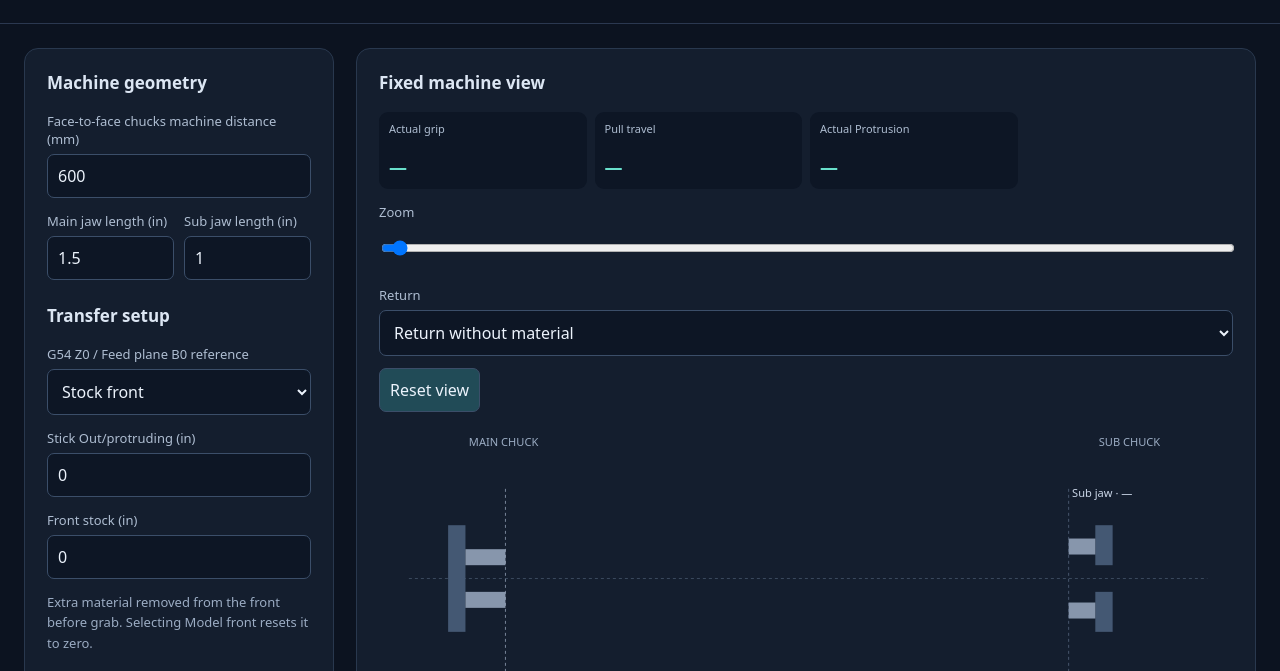
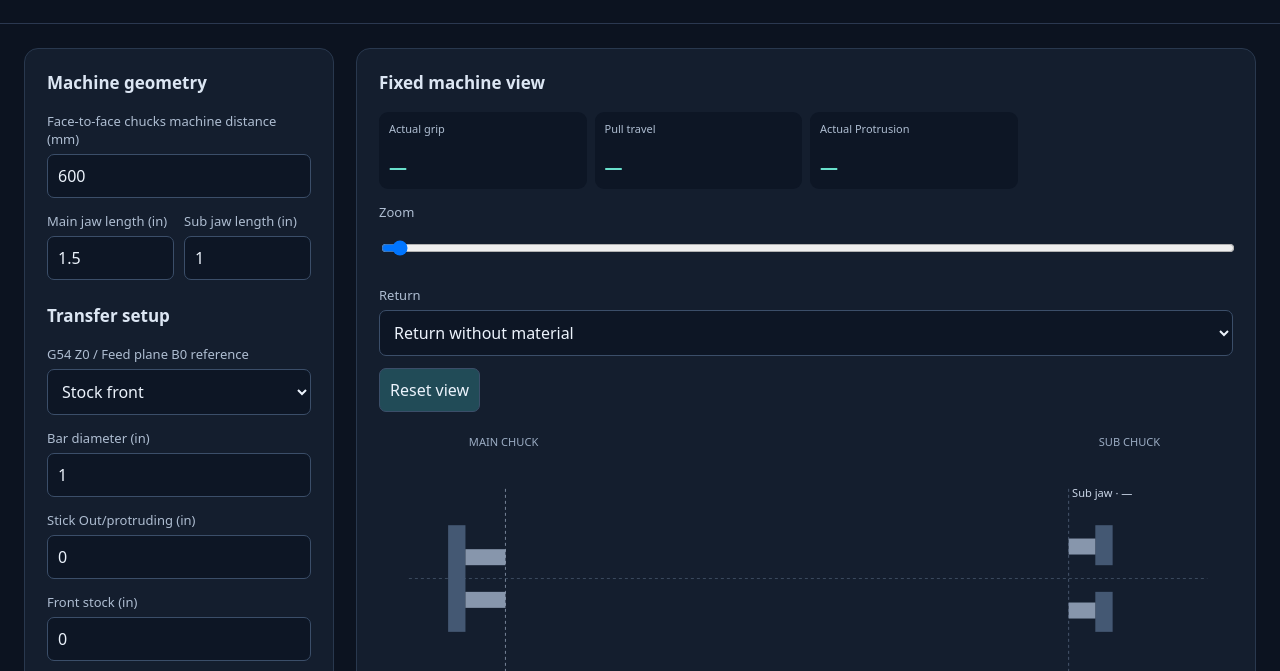
Before and after one commit to kevingabriel50000-dotcom/Lathe-Material-Transfer, a plain HTML site: page index.html in a window 1280 px wide. Shown: the part 96-767 px from the top of the page. Drawn offline with Linux system fonts and the light colour scheme.

Commit message:
Update v1.5 base: restore initial model face and relocate bar diameter

```diff
--- a/index.html
+++ b/index.html
@@ -12,6 +12,7 @@ input:disabled{opacity:.6}button:disabled{opacity:.4;cursor:default}.field-pair{
 
 <div class="field-pair"><div><label for="mainJaw">Main jaw length (in)</label><input id="mainJaw" type="number" min="0" step="0.0001" value="1.5"></div><div><label for="subJaw">Sub jaw length (in)</label><input id="subJaw" type="number" min="0" step="0.0001" value="1"></div></div>
 <h2 style="margin-top:24px">Transfer setup</h2><label for="reference">G54 Z0 / Feed plane B0 reference</label><select id="reference"><option value="stock">Stock front</option><option value="model">Model front</option></select>
+<label for="diameter">Bar diameter (in)</label><input id="diameter" type="number" min="0" step="0.0001" value="1">
 <label for="stock">Stick Out/protruding (in)</label><input id="stock" type="number" step="0.0001" value="0">
 <label for="allowance">Front stock (in)</label><input id="allowance" type="number" min="0" step="0.0001" value="0"><p class="muted">Extra material removed from the front before grab. Selecting Model front resets it to zero.</p>
 
@@ -19,7 +20,7 @@ input:disabled{opacity:.6}button:disabled{opacity:.4;cursor:default}.field-pair{
 <div class="field-pair"><div><label for="grab">Grab Plane (B, in)</label><input id="grab" type="number" step="0.0001" value="0"></div><div><label for="end">Return Plane (B, in)</label><input id="end" type="number" step="0.0001" value="0"></div></div>
 <div class="field-pair"><div><label for="grip">Actual grip (in)</label><input id="grip" type="number" step="0.0001" value="0"></div><div><label for="target">Actual Protrusion (in)</label><input id="target" type="number" step="0.0001" value="0"></div></div>
 
-<div id="cutFields" hidden><h2 style="margin-top:24px">Cut-off</h2><label for="cutZ">Cut-off plane (G54 Z, in)</label><input id="cutZ" type="number" step="0.0001" value="0"><label for="diameter">Bar diameter at cut (in)</label><input id="diameter" type="number" min="0" step="0.0001" value="1"><label for="toolWidth">Insert width (in)</label><input id="toolWidth" type="number" min="0" step="0.0001" value="0.118"><p class="muted">Visual representation only; not exact tool geometry.</p></div><p id="error" role="alert"></p><div class="actions"><button id="save">Save case</button><button id="reset">New case</button></div><label for="load">Open saved case</label><input id="load" type="file" accept="application/json,.json">
+<div id="cutFields" hidden><h2 style="margin-top:24px">Cut-off</h2><label for="cutZ">Cut-off plane (G54 Z, in)</label><input id="cutZ" type="number" step="0.0001" value="0"><label for="toolWidth">Insert width (in)</label><input id="toolWidth" type="number" min="0" step="0.0001" value="0.118"><p class="muted">Visual representation only; not exact tool geometry.</p></div><p id="error" role="alert"></p><div class="actions"><button id="save">Save case</button><button id="reset">New case</button></div><label for="load">Open saved case</label><input id="load" type="file" accept="application/json,.json">
 </aside><div><section><h2>Fixed machine view</h2><div class="grid"><div class="metric"><small>Actual grip</small><strong id="gripOut">—</strong></div><div class="metric"><small>Pull travel</small><strong id="pullOut">—</strong></div><div class="metric"><small>Actual Protrusion</small><strong id="frontOut">—</strong></div><div id="subCutMetric" class="metric" hidden><small>Sub jaw → Sub-held part cut face</small><strong id="subCutOut">—</strong></div></div>
 <label for="zoom">Zoom</label><input id="zoom" type="range" min="1" max="5" step="0.01" value="1"><label for="returnMode">Return</label><select id="returnMode"><option value="empty">Return without material</option><option value="material">Return with material</option></select><button id="resetView" style="width:auto;margin-top:12px">Reset view</button><svg id="view" viewBox="0 0 1000 420" role="img" aria-label="Side view of main and sub spindle material transfer"></svg><div id="steps"></div><label for="progress">Pull travel</label><input id="progress" type="range" min="0" max="100" value="0"><div class="actions"><button id="play">▶ Play trajectory</button><button id="resetTrajectory">Reset trajectory</button></div><div id="returnDistances" hidden><table><tbody id="returnResults"></tbody></table></div><p id="state"></p><p id="message" role="status"></p><p id="notice" role="status"></p></section>
 <section style="margin-top:20px"><h2>Positions and references</h2><table><thead><tr><th>Quantity</th><th>Value</th></tr></thead><tbody id="results"></tbody></table>
@@ -119,7 +120,7 @@ function draw(){
  svg+=line(0,'#aebdd1','Main jaw · 0',335)+line(g.home,'#63758e','Sub jaw at return',365);
  label(-v.mainJaw,'#9bacc3','MAIN CHUCK',40);label(jaw+v.subJaw,'#9bacc3','SUB CHUCK',40);label(jaw,'#cbd7e8','Sub jaw · '+(r?fmt(jaw-r.O):'—'),100);
  const atHome=material&&cut&&stage===returnStage&&returnTravel>=1;
- const modelFace=atHome?r.O-v.allowance:r?r.F+d+(separated?shift:0):0;
+ const modelFace=atHome?r.F:r?r.F+d+(separated?shift:0):0;
  if(r){const frontStockStart=atHome?modelFace:r.F;svg+=`<rect x="${x(frontStockStart)}" y="${cy-radius*scale}" width="${v.allowance*scale}" height="${2*radius*scale}" fill="none" stroke="#ffbd73" ${planeStroke}/>`+line(r.O,'#c79cff','G54 · Z0 / B0',85,'g54Plane')+line(modelFace,'#55cbb7','Model face · '+fmt(modelFace),300,'modelPlane');}
  $('returnDistances').hidden=!atHome;
  $('subCutMetric').hidden=!separated;$('subCutOut').textContent=separated?fmt(jaw-(cut.right+shift)):'—';
```
Also changed, not shown: AGENTS.md (+1 -1 lines), tests/view.cjs (+3 -0 lines), README.md.
